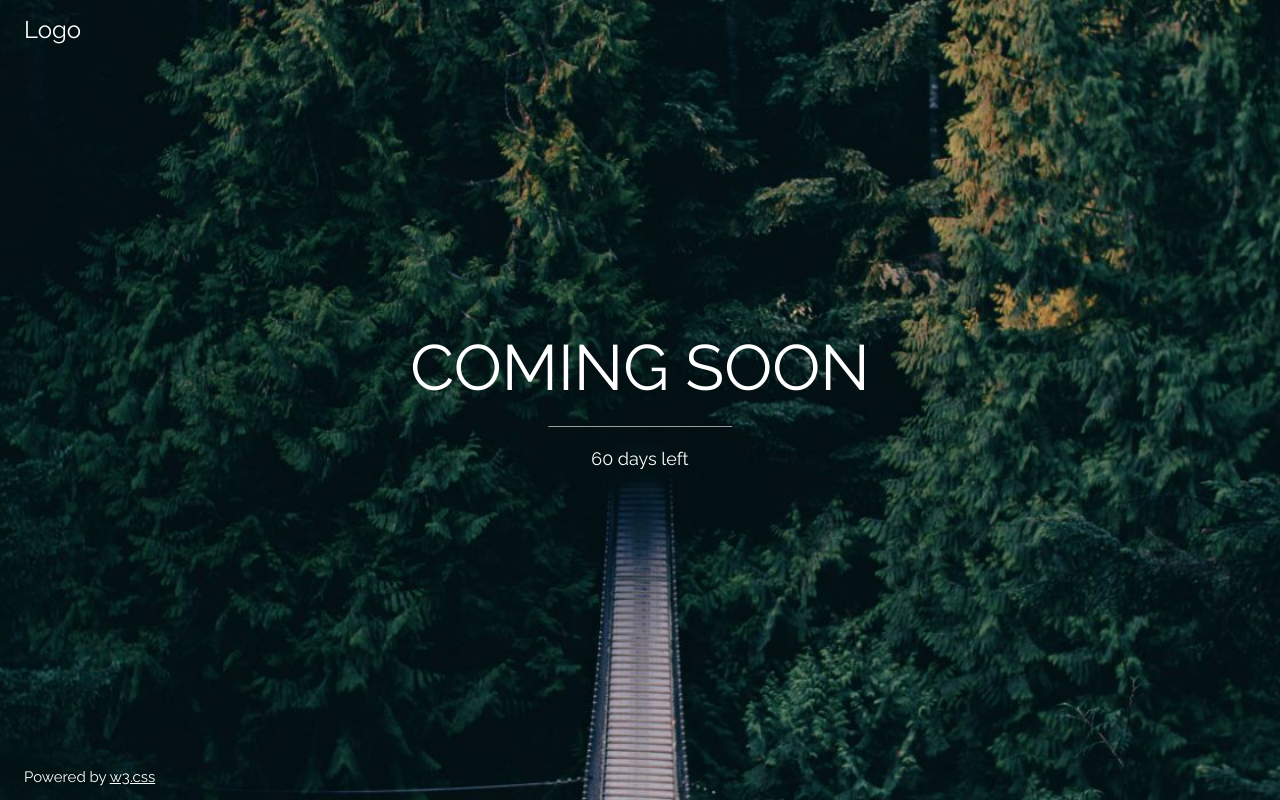
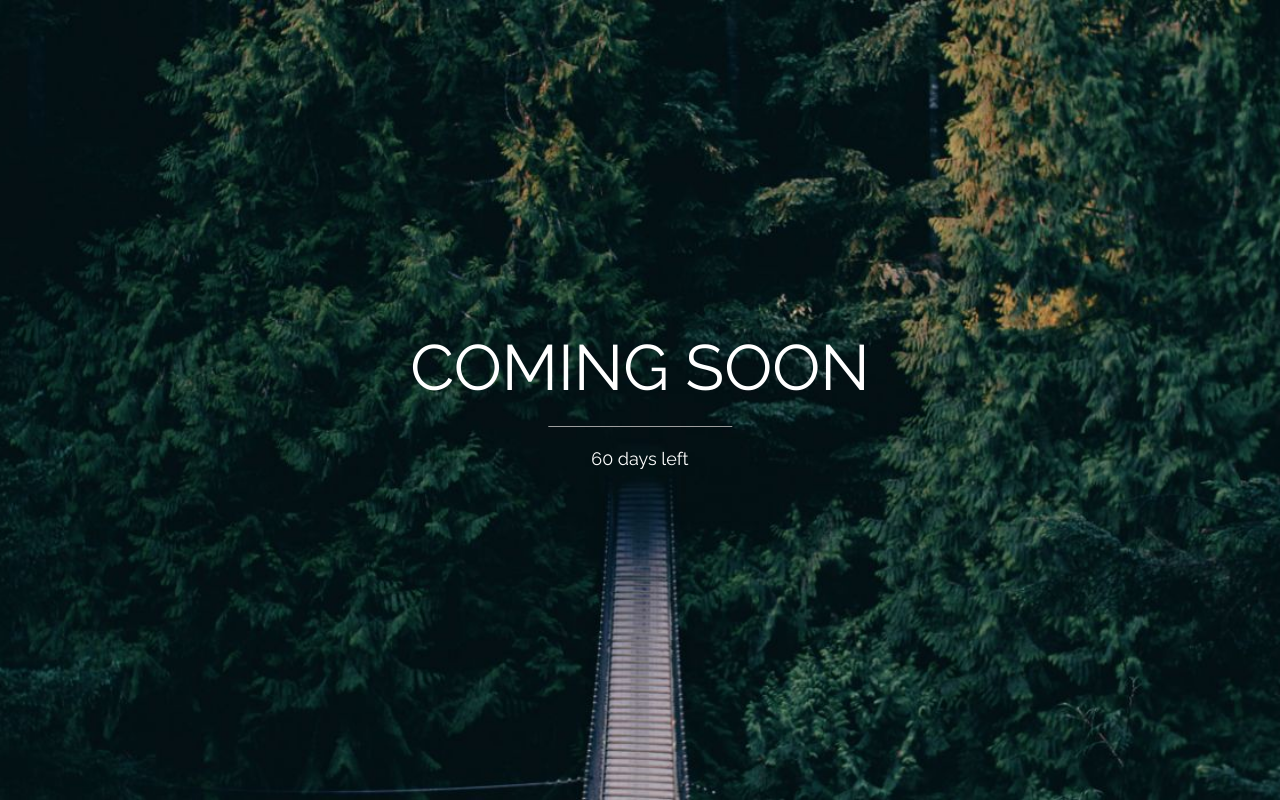
Before and after one commit to AlbertGomezReverter/albertgomezreverter.github.io, a plain HTML site: page index.html in a window 1280 px wide. Drawn offline with nearby package versions, Linux system fonts and the light colour scheme.

Commit message:
actualized

```diff
--- a/index.html
+++ b/index.html
@@ -20,16 +20,14 @@ body, html {height: 100%}
 
 <div class="bgimg w3-display-container w3-animate-opacity w3-text-white">
   <div class="w3-display-topleft w3-padding-large w3-xlarge">
-    Logo
+
   </div>
   <div class="w3-display-middle">
     <h1 class="w3-jumbo w3-animate-top">COMING SOON</h1>
     <hr class="w3-border-grey" style="margin:auto;width:40%">
     <p class="w3-large w3-center">60 days left</p>
   </div>
-  <div class="w3-display-bottomleft w3-padding-large">
-    Powered by <a href="https://www.w3schools.com/w3css/default.asp" target="_blank">w3.css</a>
-  </div>
+
 </div>
 
 </body>
```
